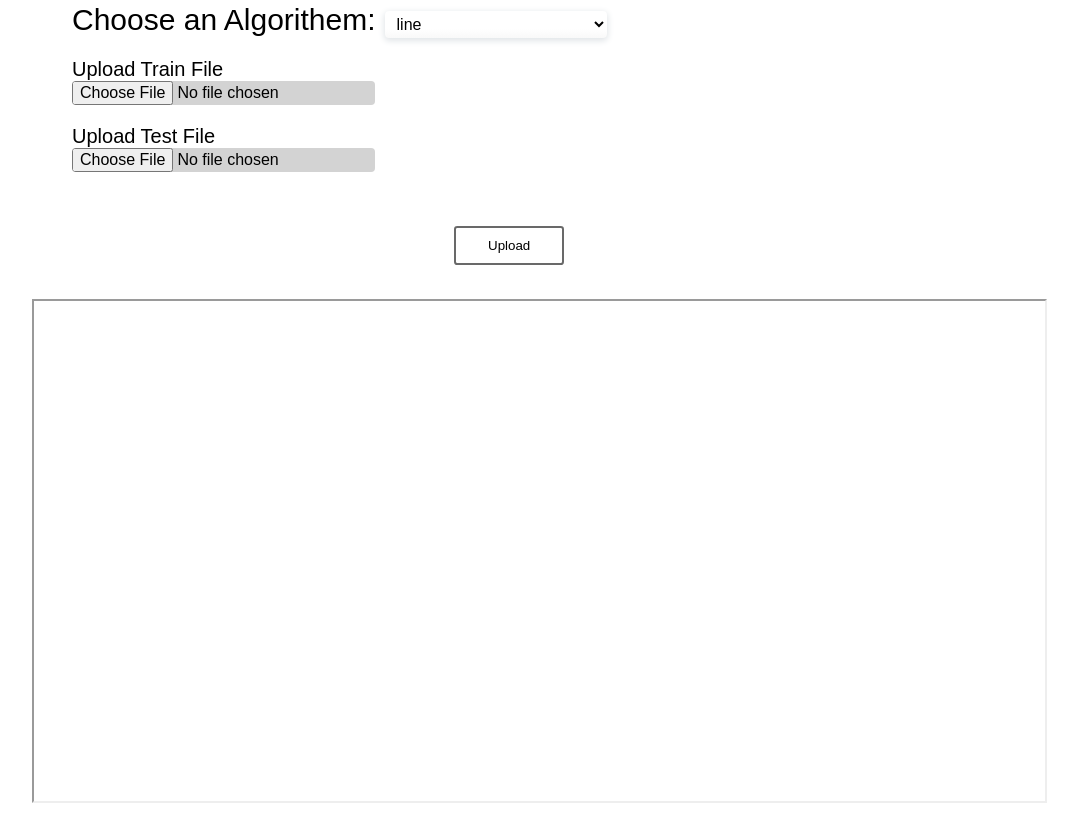
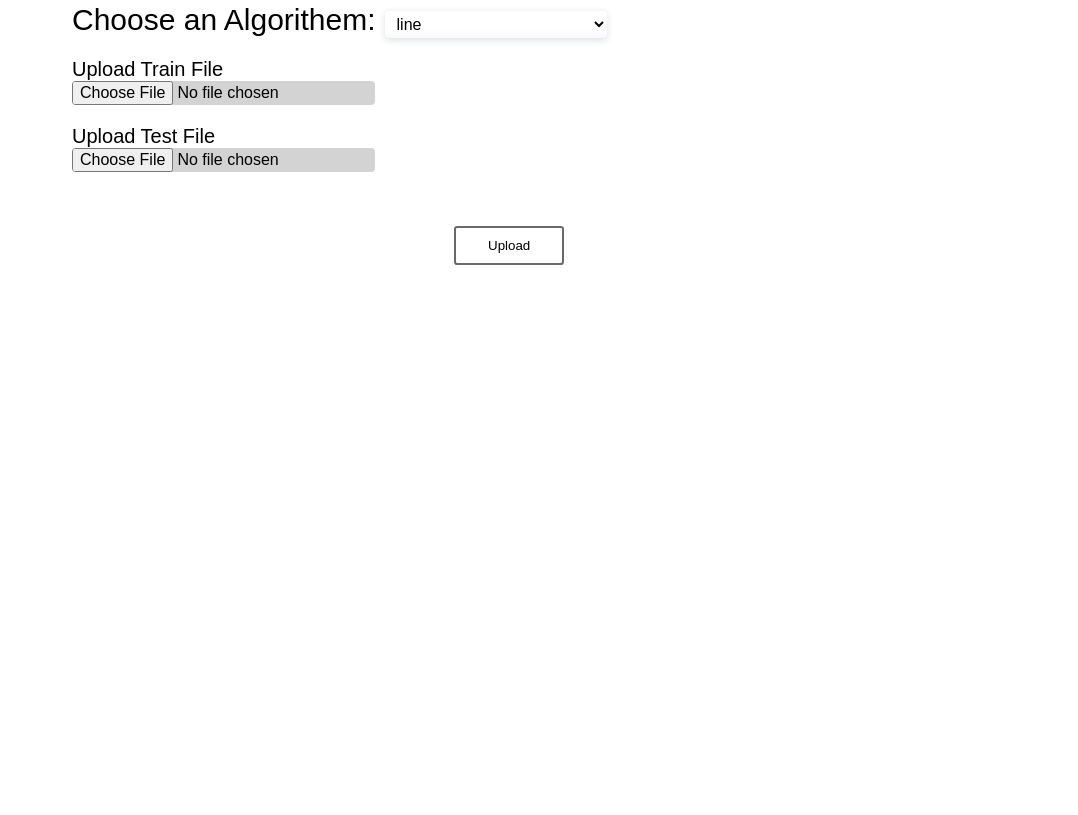
Before and after one commit to yobe9/AnomalyDetector_webApp, a plain HTML site: page view/index.html in a window 1280 px wide. Shown: the part 957-1772 px from the top of the page, without its empty margins (76-1154 px from the left). Drawn offline with Linux system fonts and the light colour scheme.

Commit message:
minor changes in the iframe

```diff
--- a/view/index.html
+++ b/view/index.html
@@ -129,6 +129,7 @@
     <input type="submit" value="Upload">
 </div>
 </form>
-<iframe class="frame" name="result" width="80%" height="500"></iframe>
+<iframe class="frame" name="result" width="80%" height="500" title="Anomalies Results" style="border:none;"></iframe>
+
 </body>
 </html>
```
